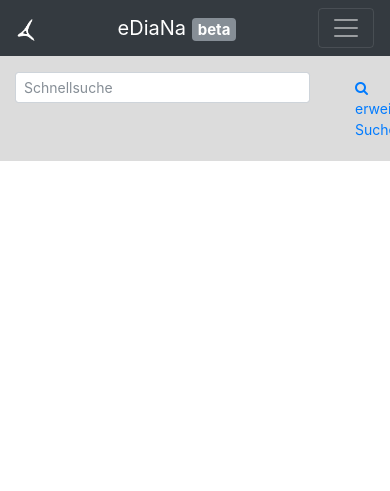
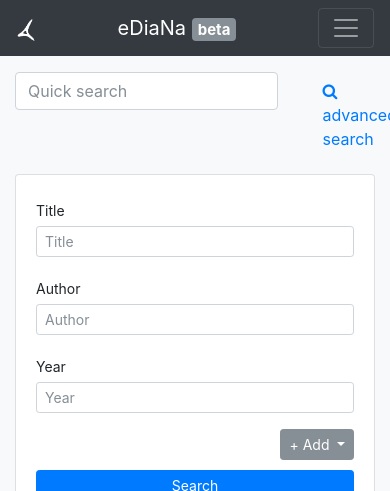
Before and after one commit to florianlimmer/ediana_new, a PHP site: page /literature.php in a window 390 px wide; the page is wider, and only the part inside the window is pictured. Shown: the top 491 px of that part. Run offline with PHP 8.4, Linux system fonts and the light colour scheme; data that the repository does not hold is empty; some libraries are stand-ins or nearby versions.

Commit message:
<literature.php> ausklappbare extrafelder eingebaut, javascript datei ausgelagert und eingebunden, jquery eingebunden -> WiP: slider funktioniert noch nicht
<sonst> Datenbankname geändert, verbindung funktioniert wieder

```diff
--- a/footer.php
+++ b/footer.php
@@ -37,11 +37,12 @@
 
 </footer>
 
-<!-- Optional JavaScript -->
+
 <!-- jQuery first, then Popper.js, then Bootstrap JS -->
 <script src="https://code.jquery.com/jquery-3.2.1.slim.min.js" integrity="sha384-KJ3o2DKtIkvYIK3UENzmM7KCkRr/rE9/Qpg6aAZGJwFDMVNA/GpGFF93hXpG5KkN" crossorigin="anonymous"></script>
 <script src="https://cdnjs.cloudflare.com/ajax/libs/popper.js/1.12.3/umd/popper.min.js" integrity="sha384-vFJXuSJphROIrBnz7yo7oB41mKfc8JzQZiCq4NCceLEaO4IHwicKwpJf9c9IpFgh" crossorigin="anonymous"></script>
 <script src="https://maxcdn.bootstrapcdn.com/bootstrap/4.0.0-beta.2/js/bootstrap.min.js" integrity="sha384-alpBpkh1PFOepccYVYDB4do5UnbKysX5WZXm3XxPqe5iKTfUKjNkCk9SaVuEZflJ" crossorigin="anonymous"></script>
 
 </body>
+
 </html>
--- /dev/null
+++ b/js/literature_functions.js
@@ -0,0 +1,72 @@
+
+$( function() {
+    $( "#slider-range" ).slider({
+        range: true,
+        min: 0,
+        max: 500,
+        values: [ 75, 300 ],
+        slide: function( event, ui ) {
+            $( "#amount" ).val( "$" + ui.values[ 0 ] + " - $" + ui.values[ 1 ] );
+        }
+    });
+    $( "#amount" ).val( "$" + $( "#slider-range" ).slider( "values", 0 ) +
+        " - $" + $( "#slider-range" ).slider( "values", 1 ) );
+} );
+
+//TODO: Type rauslöschen, wenn es schonmal angewählt wurde
+//Typefeld
+
+$("#click_type").click(
+
+    function (e){
+        e.preventDefault();
+
+        $("#add_target").append('<div class="form-group">\n' +
+            '                            <div class="input-group input-group-sm">\n' +
+            '                                <span class="input-group-addon">Type</span>\n' +
+            '                                <input type="text" class="form-control form-control-sm bfh-number" ' +
+            'id="product_price" placeholder="Journal article, in collection..." data-min="0" data-max="9999999">\n' +
+            '                            </div>\n' +
+            '                        </div>')
+
+    });
+//Publisherfeld
+$("#click_publisher").click(
+
+    function (e){
+        e.preventDefault();
+
+        $("#add_target").append('<div class="form-group">\n' +
+            '                            <div class="input-group input-group-sm">\n' +
+            '                                <span class="input-group-addon">Publisher</span>\n' +
+            '                                <input type="text" class="form-control form-control-sm bfh-number" ' +
+            'id="product_price" placeholder="Publisher" data-min="0" data-max="9999999">\n' +
+            '                            </div>\n' +
+            '                        </div>')
+
+    });
+//Journalfeld
+$("#click_journal").click(
+
+    function (e){
+        e.preventDefault();
+
+        $("#add_target").append('<div class="form-group">\n' +
+            '                            <div class="input-group input-group-sm">\n' +
+            '                                <span class="input-group-addon">Journal</span>\n' +
+            '                                <input type="text" class="form-control form-control-sm bfh-number" ' +
+            'id="product_price" placeholder="Journal name" data-min="0" data-max="9999999">\n' +
+            '                            </div>\n' +
+            '                        </div>')
+
+    });
+
+//Journalfeld
+$("#click_timespan").click(
+
+    function (e){
+        e.preventDefault();
+
+        $("#add_target").append('<div id="slider-range"></div>')
+
+    });
--- a/literature.php
+++ b/literature.php
@@ -4,55 +4,157 @@ $benutzer = $_SESSION;
 include "log.inc.php";
 include "navbar.php";
 ?>
-    <div style="background-color: #dcdcdc; margin-top: -16px; min-height: 4rem;">
+    <div style="background-color: #f8f9fa; margin-top: -16px; min-height: 4rem; margin-bottom: 1rem;">
         <div class="container" style="padding-top: 1rem;">
+
+
             <div class="form-group row">
-                <div class="col-10">
-                    <input class="form-control form-control-sm" type="text" placeholder="Schnellsuche">
+                <div class="col-9">
+                    <input class="form-control form-control" type="text" placeholder="Quick search">
                 </div>
-                <div class="col-2">
+                <div class="col-3">
                     <a data-toggle="collapse" href="#collapseExample" role="button" aria-expanded="false" aria-controls="collapseExample">
-                    <label for="colFormLabelSm" class="col-sm col-form-label col-form-label-sm">
-                    <i class="fa fa-search" aria-hidden="true"></i>
-                    erweiterte Suche
-                    </label>
+                        <label for="colFormLabelSm" class="col-sm col-form-label col-form-label">
+                            <i class="fa fa-search" aria-hidden="true"></i>
+                            advanced search
+                        </label>
                     </a>
                 </div>
+            </div>
 
-                <!--Collapse-->
-                <div class="collapse" id="collapseExample" style="margin-top: 1rem;">
-                    <div>
 
-                        <div class="row">
-                            <div class="col-lg-6">
-                                <div class="input-group">
-                                    <span class="input-group-addon">
-                                        <input type="checkbox" aria-label="Checkbox for following text input">
-                                     </span>
-                                    <span class="input-group-addon">$</span>
-                                    <input type="text" class="form-control" aria-label="Text input with checkbox">
-                                </div>
-                            </div>
-                            <div class="col-lg-6">
-                                <div class="input-group">
-                                    <span class="input-group-addon">$</span>
-                                    <span class="input-group-addon">0.00</span>
-                                    <input type="text" class="form-control" aria-label="Text input with radio button">
-                                </div>
+                <!--Collapse class="collapse" id="collapseExample" -->
+            <div  style="margin-top: 1rem; margin-bottom: 1rem;">
+                <div class="card card-body">
+
+
+                    <form>
+                        <div class="form-group row">
+                            <label for="inputEmail3" class="col-sm-2 col-form-label col-form-label-sm">Title</label>
+                            <div class="col-sm-10">
+                                <input type="email" class="form-control form-control-sm" id="inputEmail3" placeholder="Title">
                             </div>
                         </div>
+                        <div class="form-group row">
+                            <label for="inputEmail3" class="col-sm-2 col-form-label col-form-label-sm">Author</label>
+                            <div class="col-sm-10">
+                                <input type="email" class="form-control form-control-sm" id="inputEmail3" placeholder="Author">
+                            </div>
+                        </div>
+                        <div class="form-group row">
+                            <label for="inputEmail3" class="col-sm-2 col-form-label col-form-label-sm">Year</label>
+                            <div class="col-sm-10">
+                                <input type="email" class="form-control form-control-sm" id="inputEmail3" placeholder="Year">
+                            </div>
+                        </div>
+                    </form>
 
+                    <!--Add more button-->
+
+                    <div class="btn-group justify-content-end" style="margin-bottom: 5px;">
+                        <div class="btn-group">
+                            <button class="btn btn-secondary btn-sm dropdown-toggle" type="button"
+                                    data-toggle="dropdown" aria-haspopup="true" aria-expanded="false" id="button_add">
+                                + Add
+                            </button>
+                            <div class="dropdown-menu">
+                                <a class="dropdown-item" id="click_type">Type</a>
+                                <a class="dropdown-item" id="click_publisher">Publisher</a>
+                                <a class="dropdown-item" id="click_journal">Journal</a>
+                                <div class="dropdown-divider"></div>
+                                <a class="dropdown-item" id="click_timespan">Timespan</a>
+                            </div>
+                        </div>
                     </div>
-                </div>
-                <!--/End Collapse-->
 
-            </div>
-        </div>
+                    <!-- more added forms-->
+                    <div id="add_target">
+
+                        <!--<div class="form-group">
+                            <div class="input-group input-group-sm">
+                                <span class="input-group-addon">Category</span>
+                                <input type="text" class="form-control form-control-sm bfh-number" id="product_price" placeholder="Price" data-min="0" data-max="9999999">
+                            </div>
+                        </div>-->
+                    </div>
+                    <button type="button" class="btn btn-primary btn-sm">Search</button>
+                </div><!--card-body-->
+            </div><!--/End Collapse-->
+        </div><!--/End Container-->
     </div>
 
 <?php include "begincontent.php";?>
+
+<?php
+
+
+
+
+/**
+ * Created by IntelliJ IDEA.
+ * User: kathi
+ * Date: 08.11.17
+ * Time: 09:12
+ */
+
+
+// SQL query
+$documentation = mysqli_query($con, "SELECT * FROM `documentation`");
+
+// SQL query
+$papers = mysqli_query($con, "SELECT * FROM `ediana_papers`");
+
+
+echo'
+
+            <table class="table">
+                <thead class="thead-light">
+                <tr>
+                    <th scope="col">#</th>
+                    <th scope="col">Date</th>
+                    <th scope="col">Name</th>
+                    <th scope="col">Language</th>
+                    <th scope="col">File</th>
+                </tr>
+                </thead>
+                <tbody>
+
+
+
+    ';
+$i = 1;
+while ($papers_mainbox = mysqli_fetch_assoc($papers)) {
+
+    echo '
+
+    <tr>
+        <th scope="row">'. $i.'</th>
+        <td>' . $papers_mainbox["date"] . '</td>
+        <td>' . $papers_mainbox["author"] . ': <i>' . $papers_mainbox["title"] . ' ' . $papers_mainbox["conference"] . '. ' . $papers_mainbox["adress"] . '.</td>
+        <td>' . $papers_mainbox["language"] . '</td>
+        <td><a href="' . $papers_mainbox["path"] . '" target="_blank" ><i class="fa fa-file-pdf-o"></i></a></td>
+    </tr>
+
+
+
+
+    ';/** End of echo */
+
+    $i++;
+
+}/** End of while loop */
+
+echo '
+    </tbody>
+</table>
+';
+
+?>
 
 
 <?php
 include "footer.php";
 ?>
+
+<!-- Optional JavaScript -->
+<script src="js/literature_functions.js"></script>
--- a/log.inc.php
+++ b/log.inc.php
@@ -1,5 +1,5 @@
 <?php
 	//Das Login für die Datenbank
 			$con = mysqli_connect("localhost", "root");
-			mysqli_select_db($con, "ediana");
+			mysqli_select_db($con, "dwaks");
 ?>
--- a/navbar.php
+++ b/navbar.php
@@ -13,6 +13,13 @@
     <!-- Other CSS -->
     <link rel="stylesheet" type="text/css" href="general_style.css">
     <link rel="stylesheet" href="font-awesome-4.7.0/css/font-awesome.min.css">
+
+    <!--JQuery-->
+    <script src="https://code.jquery.com/jquery-1.12.4.js"></script>
+    <script src="https://code.jquery.com/ui/1.12.1/jquery-ui.js"></script>
+    <link rel="stylesheet" href="//code.jquery.com/ui/1.12.1/themes/base/jquery-ui.css">
+    <link rel="stylesheet" href="/resources/demos/style.css">
+
 </head>
 <body>
 <nav class="navbar navbar-expand-md navbar-dark bg-dark fixed-top">
```
Also changed, not shown: index.html (+45 -131 lines).
